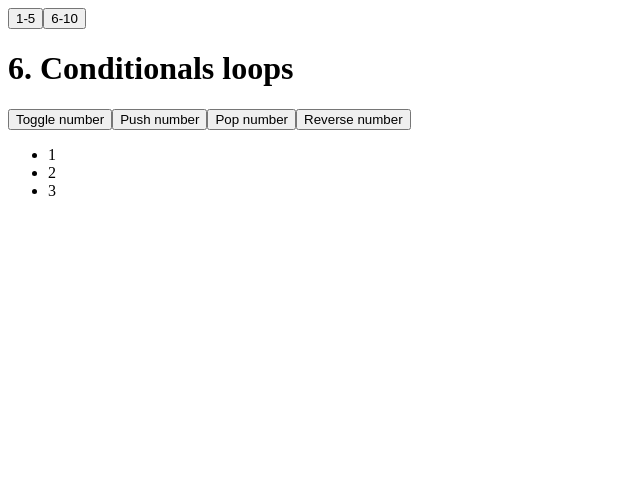
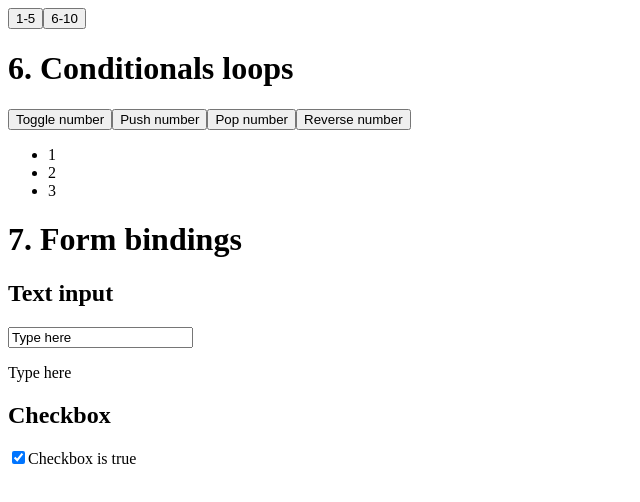
Before and after one commit to peterosuskykios/vue-hello, a Vue app: page / in a window 1280 px wide. Both pictures are taken after a click on the button "6-10". Shown: the top 502 px of the page, without its empty margins (0-640 px from the left). Built offline with nearby package versions, Linux system fonts and the light colour scheme; no server answers.

Commit message:
form bindings example

```diff
--- /dev/null
+++ b/src/components/7_FormBindings.vue
@@ -0,0 +1,23 @@
+<script setup>
+import { ref } from 'vue';
+
+const text = ref('Type here')
+const checked = ref(true)
+
+</script>
+
+
+
+<template>
+    <h1>7. Form bindings</h1>
+
+    <h2>Text input</h2>
+    <input v-model="text">
+    <p>{{ text }}</p>
+
+    <h2>Checkbox</h2>
+    <input type="checkbox" id="checkbox" v-model="checked">
+    <label for="checkbox">Checkbox is {{ checked }}</label>
+
+
+</template>
```
Also changed, not shown: src/components/0_Navigation.vue (+7 -6 lines).
